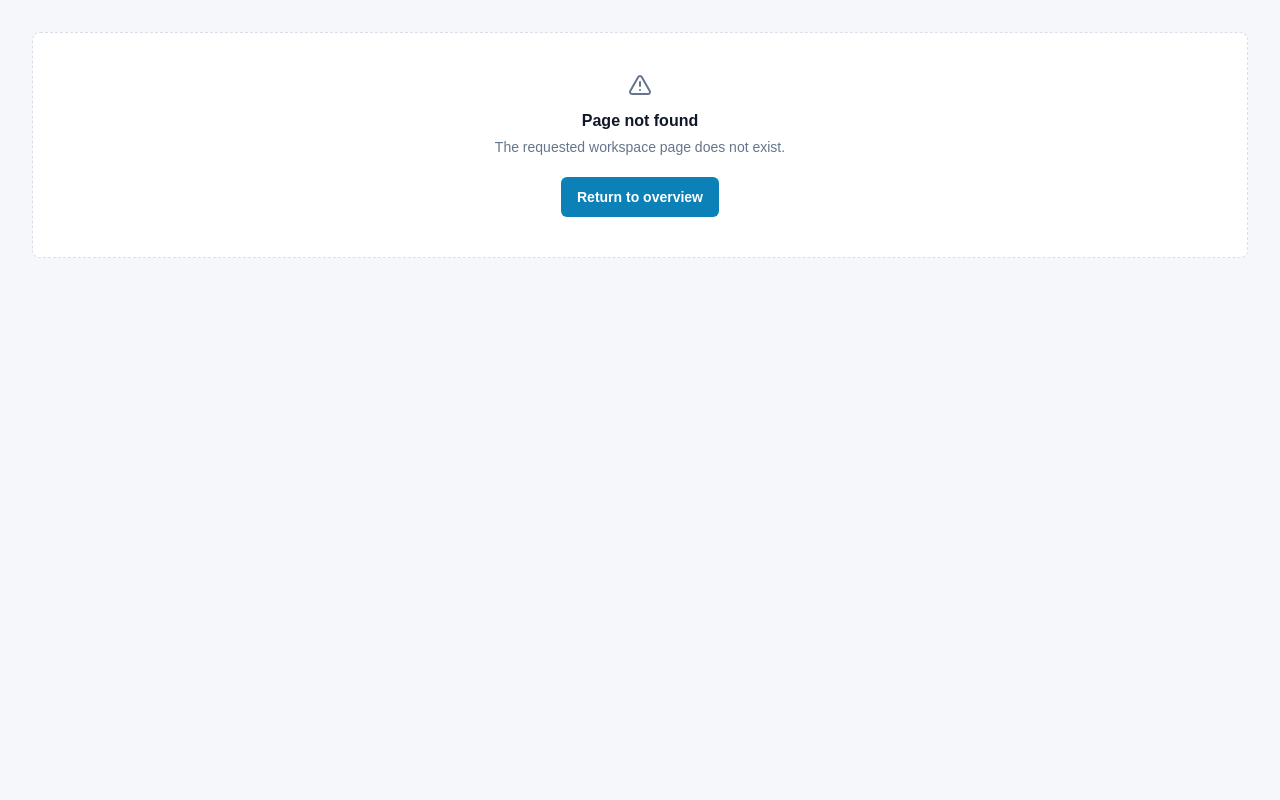
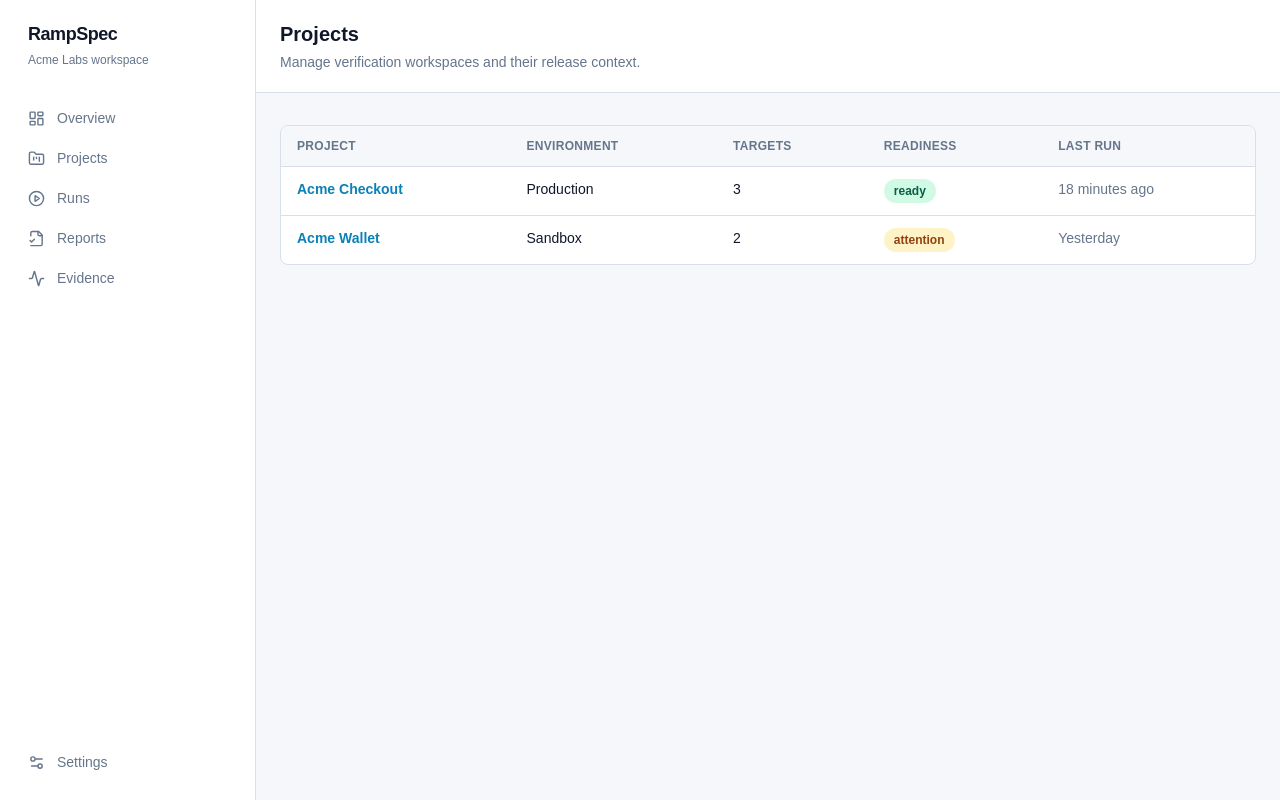
Before and after one commit to ramspec-labs/rampspec-frontend, a Next.js app: page /projects in a window 1280 px wide. Before the commit this address had no page. Built offline with nearby package versions, Linux system fonts and the light colour scheme.

Commit message:
Add project inventory

```diff
--- /dev/null
+++ b/src/app/projects/page.tsx
@@ -0,0 +1,6 @@
+import { AppShell } from "@/components/app-shell";
+import { DataTable } from "@/components/ui/data-table";
+import { StatusBadge } from "@/components/ui/status-badge";
+import { projects } from "@/lib/domain/fixtures";
+
+export default function ProjectsPage() { return <AppShell title="Projects" description="Manage verification workspaces and their release context."><DataTable caption="Project inventory" rows={projects} columns={[{ key: "name", label: "Project", render: (project) => <a className="font-semibold text-accent hover:underline" href={`/projects/${project.id}/targets`}>{project.name}</a> }, { key: "environment", label: "Environment", render: (project) => <span className="capitalize">{project.environment}</span> }, { key: "targets", label: "Targets", render: (project) => project.targetCount }, { key: "readiness", label: "Readiness", render: (project) => <StatusBadge status={project.readiness === "ready" ? "success" : project.readiness === "attention" ? "warning" : "danger"}>{project.readiness}</StatusBadge> }, { key: "lastRun", label: "Last run", render: (project) => <span className="text-muted">{project.lastRun}</span> }]} /></AppShell>; }
--- a/src/components/capability-guard.tsx
+++ b/src/components/capability-guard.tsx
@@ -1,7 +1,6 @@
 import type { ReactNode } from "react";
-import type { Capability } from "@/lib/auth/capabilities";
+import { can, type Capability } from "@/lib/auth/capabilities";
 import type { Role } from "@/lib/auth/session";
-import { can } from "@/lib/auth/capabilities";
 import { DeniedState } from "./feedback-state";
 
 export function CapabilityGuard({ roles, capability, children }: { roles: Role[]; capability: Capability; children: ReactNode }) { return can(roles, capability) ? children : <DeniedState title="Access restricted" description="Your organization role does not allow this action." />; }
--- /dev/null
+++ b/src/lib/domain/fixtures.ts
@@ -0,0 +1,5 @@
+import type { Finding, Project, Suite, Target } from "./types";
+export const projects: Project[] = [{ id: "prj-1", name: "Acme Checkout", slug: "acme-checkout", environment: "production", targetCount: 3, lastRun: "18 minutes ago", readiness: "ready" }, { id: "prj-2", name: "Acme Wallet", slug: "acme-wallet", environment: "sandbox", targetCount: 2, lastRun: "Yesterday", readiness: "attention" }];
+export const targets: Target[] = [{ id: "tgt-1", projectId: "prj-1", name: "Checkout web", url: "https://checkout.acme.test", kind: "web", ownership: "verified", status: "active" }, { id: "tgt-2", projectId: "prj-1", name: "Checkout API", url: "https://api.acme.test", kind: "api", ownership: "pending", status: "active" }, { id: "tgt-3", projectId: "prj-2", name: "Wallet sandbox", url: "https://wallet.acme.test", kind: "web", ownership: "failed", status: "paused" }];
+export const suites: Suite[] = [{ id: "suite-smoke", name: "Checkout smoke", description: "Critical purchase and refund paths", risk: "medium", testCount: 18 }, { id: "suite-identity", name: "Identity handoff", description: "Authentication and account recovery controls", risk: "high", testCount: 12 }, { id: "suite-wallet", name: "Wallet recovery", description: "Balance, withdrawal, and recovery paths", risk: "high", testCount: 21 }];
+export const findings: Finding[] = [{ id: "f-101", title: "Refund webhook retries are not bounded", severity: "high", status: "open", evidenceCount: 4 }, { id: "f-102", title: "Ownership header missing on API target", severity: "medium", status: "open", evidenceCount: 2 }, { id: "f-103", title: "Recovery email copy approved", severity: "low", status: "resolved", evidenceCount: 1 }];
--- /dev/null
+++ b/src/lib/domain/types.ts
@@ -0,0 +1,4 @@
+export type Project = { id: string; name: string; slug: string; environment: "sandbox" | "production"; targetCount: number; lastRun: string; readiness: "ready" | "attention" | "blocked" };
+export type Target = { id: string; projectId: string; name: string; url: string; kind: "web" | "api"; ownership: "verified" | "pending" | "failed"; status: "active" | "paused" };
+export type Suite = { id: string; name: string; description: string; risk: "low" | "medium" | "high"; testCount: number };
+export type Finding = { id: string; title: string; severity: "critical" | "high" | "medium" | "low"; status: "open" | "accepted" | "resolved"; evidenceCount: number };
```
